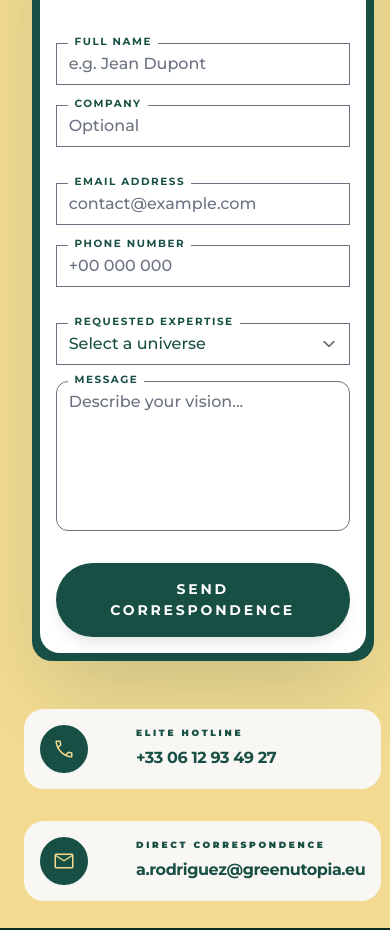
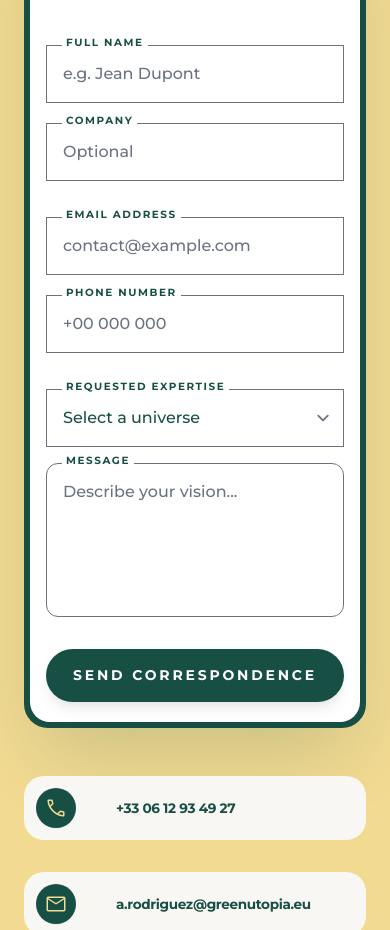
Before and after one commit to bell014/green-utopia, a website: page contact.html in a window 390 px wide. Shown: the part 404-1334 px from the top of the page. Drawn offline with nearby package versions, Linux system fonts and the light colour scheme.

Commit message:
Update style.css

```diff
--- a/css/style.css
+++ b/css/style.css
@@ -845,44 +845,39 @@ video {
   }
 
   .form-inner {
-    padding: 1rem 1rem !important;
+    padding: 1.25rem 1rem !important;
+    border-radius: 20px !important;
+    height: auto !important;
+    /* Allow content to dictate height */
   }
 
   .form-card {
-    border-radius: 20px;
+    border-radius: 24px !important;
+    padding: 6px !important;
   }
 
   .form-input-group {
     margin-bottom: 1.25rem;
     position: relative;
     z-index: 10;
-    /* Lower than generic overlay but higher than base */
     isolation: isolate;
-    /* Create new stacking context */
   }
 
   .form-input {
-    padding: 0.875rem 1rem;
-    font-size: 0.8rem;
-    background-color: #ffffff !important;
-    position: relative;
-    /* Essential for z-index */
-    z-index: 10;
+    padding: 1rem 1rem !important;
+    /* Smaller padding */
   }
 
   .form-label {
-    font-size: 0.65rem;
-    left: 0.8rem;
-    top: -0.5rem;
-    background-color: #ffffff !important;
-    padding: 0 6px;
-    line-height: normal;
-    z-index: 20 !important;
-    /* Strictly higher than input */
-    display: inline-block;
-    border-radius: 4px;
-    /* Soften edges */
+    left: 1rem !important;
+    /* Align with new padding */
+    top: -0.5rem !important;
+    font-size: 0.7rem !important;
+    background-color: #ffffff;
+    padding: 0 4px;
   }
+
+
 
   h1 {
     font-size: clamp(2rem, 10vw, 2.8rem) !important;
@@ -898,12 +893,19 @@ video {
   }
 
   .form-card {
-    width: 100%;
-    max-width: calc(100vw - 3rem);
-    /* Ensure margin on sides */
-    margin-left: auto;
-    margin-right: auto;
+    width: 100% !important;
+    max-width: none !important;
+    margin: 0 !important;
+    border-radius: 24px !important;
+    padding: 6px !important;
+    box-sizing: border-box !important;
   }
+
+  .form-inner {
+    width: 100% !important;
+    box-sizing: border-box !important;
+  }
+
 
   h2 {
     font-size: 1.25rem !important;
@@ -912,18 +914,43 @@ video {
   /* Fix overflowing contact buttons */
   .bg-background-cream.rounded-\[40px\] {
     border-radius: 20px !important;
-    padding: 1rem !important;
-    gap: 1rem !important;
+    padding: 0.75rem !important;
+    gap: 0.5rem !important;
     width: 100% !important;
+    box-sizing: border-box !important;
   }
 
   .bg-background-cream.rounded-\[40px\] .w-16.h-16 {
-    width: 48px !important;
-    height: 48px !important;
+    width: 2.5rem !important;
+    height: 2.5rem !important;
+    min-width: 2.5rem !important;
+  }
+
+  .bg-background-cream.rounded-\[40px\] .flex-1 {
+    min-width: 0;
+    /* Align flex items */
   }
 
   .bg-background-cream.rounded-\[40px\] .text-xl {
-    font-size: 1rem !important;
+    font-size: 0.85rem !important;
+    overflow-wrap: break-word !important;
+    word-break: break-all !important;
+    line-height: 1.2;
+  }
+
+  .bg-background-cream.rounded-\[40px\] .text-\[9px\] {
+    display: none !important;
+    /* Hide tiny label on small screens to save space */
+  }
+
+  /* Restore missing Form Label Fixes */
+  .form-label {
+    left: 1rem !important;
+    top: -0.6rem !important;
+    font-size: 0.65rem !important;
+    background-color: #ffffff;
+    padding: 0 4px;
+    z-index: 50 !important;
   }
 }
 
```
